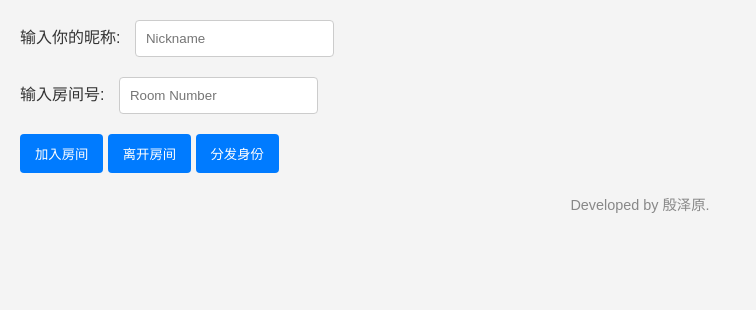
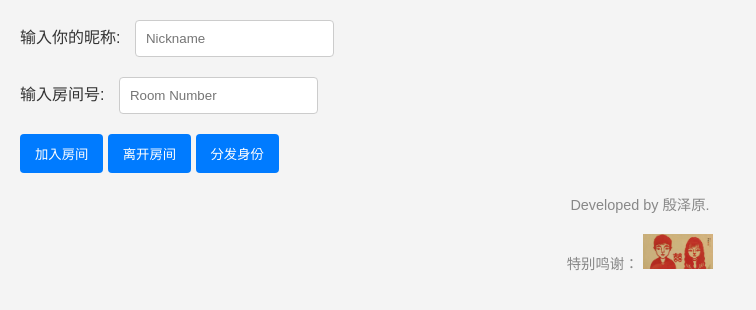
Before and after one commit to xiaolaoying/Avalon, a website: page public/index.html in a window 1280 px wide. Shown: the whole page, without its empty margins (0-756 px from the left). Drawn offline with nearby package versions, Linux system fonts and the light colour scheme; no server answers.

Commit message:
add developer info

```diff
--- a/public/index.html
+++ b/public/index.html
@@ -65,7 +65,7 @@
 
     <!-- 开发者信息 -->
     <p class="developer-info">Developed by 殷泽原.</p>
-
+    <p class="developer-info">特别鸣谢： <img src="/images/grate_thanks.jpg" alt="wht" height="35px"> </p>
     <!-- 引入你的JS脚本，确保在<body>标签的最后引入，这样在脚本执行时HTML元素已经加载完成 -->
     <script src="/socket.io/socket.io.js"></script>
     <script src="/js/client.js"></script>
```
Also changed, not shown: public/images/grate_thanks.jpg (added).
